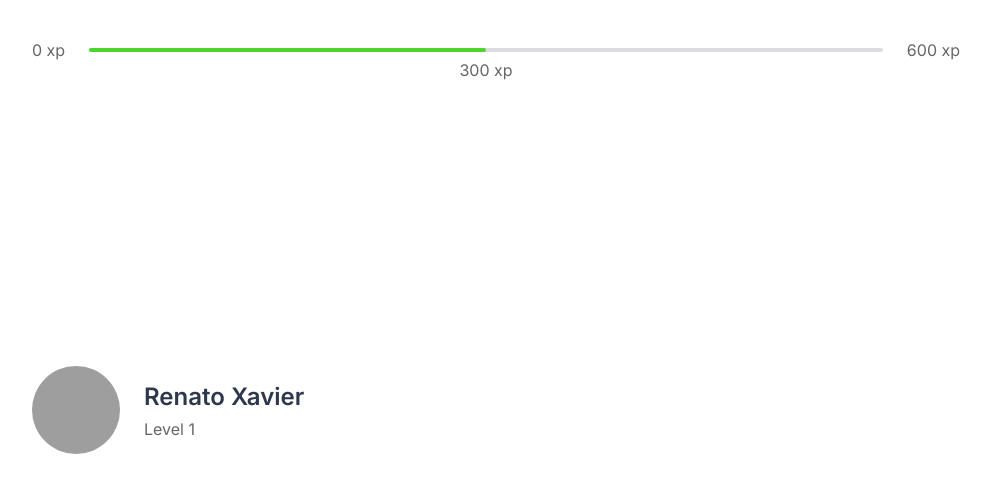
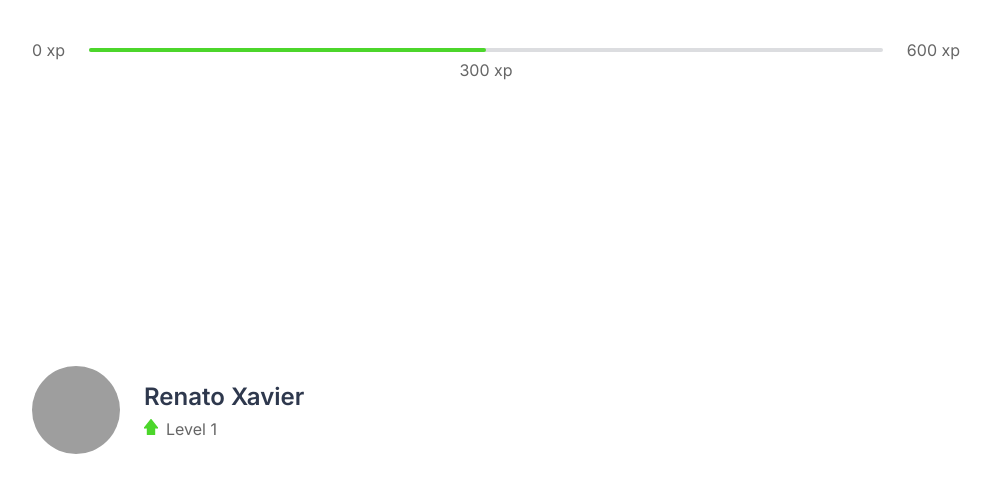
Before and after one commit to rnatu/moveit-next, a Next.js app: page / in a window 1280 px wide. Shown: the top 492 px of the page, without its empty margins (144-1135 px from the left). Built offline with nearby package versions, Linux system fonts and the light colour scheme; grey boxes are pictures that could not be loaded.

Commit message:
Finalizado: component Profile

```diff
--- a/src/components/Profile.tsx
+++ b/src/components/Profile.tsx
@@ -7,7 +7,9 @@
 
             <div>
                 <strong>Renato Xavier</strong>
-                <p>Level 1</p>
+                <p>
+                    <img src="icons/level.svg" alt="level"/>
+                    Level 1</p>
             </div>
         </div>
 
--- a/src/styles/components/Profile.module.css
+++ b/src/styles/components/Profile.module.css
@@ -23,3 +23,7 @@
     font-size: 1rem;
     margin-top: 0.5rem;
 }
+
+.profileContainer div p img {
+    margin-right: 0.5rem;
+}
```
